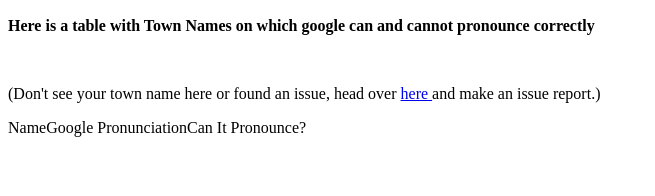
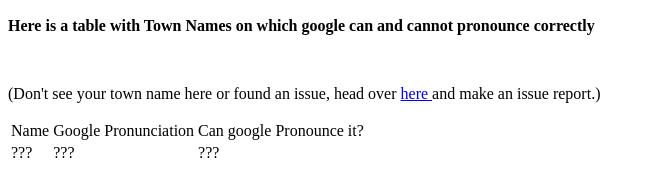
Before and after one commit to CanGoogle/CanGoogle.github.io, a plain HTML site: page pronounce/mytownname/Index.html in a window 1280 px wide. Shown: the part 96-292 px from the top of the page, without its empty margins (0-655 px from the left). Drawn offline with Linux system fonts and the light colour scheme.

Commit message:
Update Index.html

```diff
--- a/pronounce/mytownname/Index.html
+++ b/pronounce/mytownname/Index.html
@@ -6,13 +6,19 @@
 
   <body>
     <p><b>Here is a table with Town Names on which google can and cannot pronounce correctly</b></p><br>
-    <p>(Don't see your town name here or found an issue, head over <a href="https://github.com/CanGoogle/CanGoogle.github.io">here </a>and make an issue report.)</p>
+   <p>(Don't see your town name here or found an issue, head over <a href="https://github.com/CanGoogle/CanGoogle.github.io">here </a>and make an issue report.)</p>
 
-    <td>
-      <tr>Name</tr><tr>Google Pronunciation</tr><tr>Can It Pronounce?</tr>
-      <tc>
-
-      </tc>
-    </td>
+    <table>
+    <tr>
+      <td>Name</td>
+      <td>Google Pronunciation</td>
+      <td>Can google Pronounce it?</td>
+    </tr>
+      <tr>
+        <td>???</td>
+        <td>???</td>
+        <td>???</td>
+      </tr>
+    </table>
   </body>
 </html>
```
